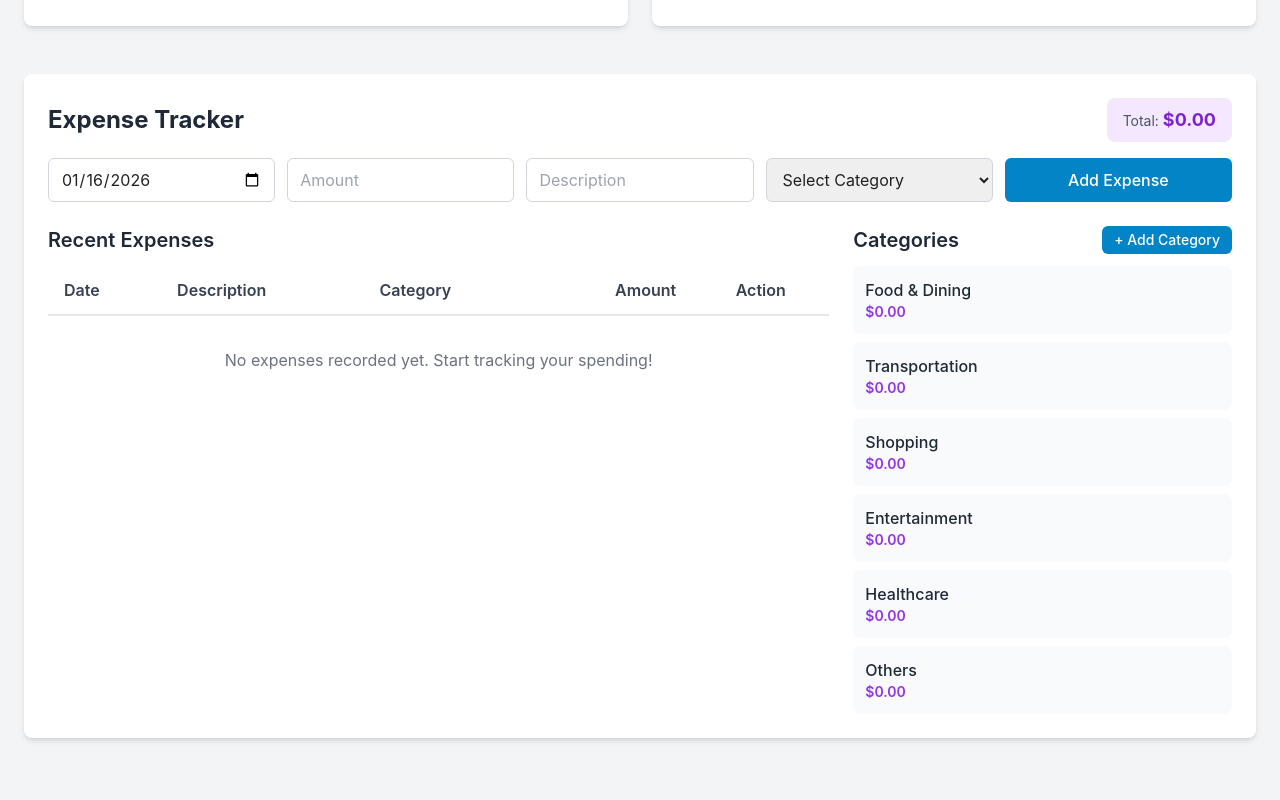
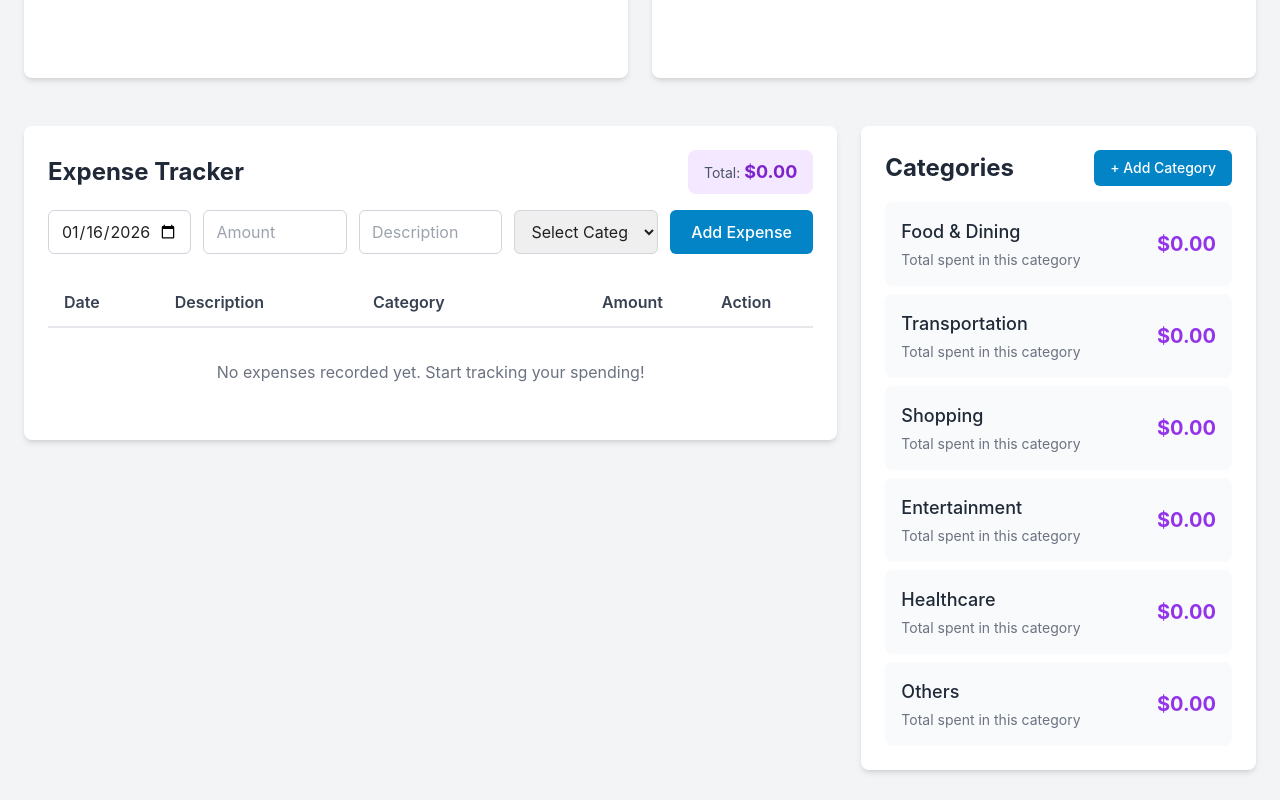
Before and after one commit to hfakeeeeee/Trackly, a React (Vite) app: page / in a window 1280 px wide. Shown: the part 1560-2360 px from the top of the page. Built offline with nearby package versions, Linux system fonts and the light colour scheme.

Commit message:
Separate category, Financial Overview Chart Size Increased

```diff
--- a/src/App.tsx
+++ b/src/App.tsx
@@ -9,6 +9,7 @@ import { Bills } from './components/Bills';
 import { ExpenseTracker } from './components/ExpenseTracker';
 import { ExpenseChart } from './components/ExpenseChart';
 import { FinancialOverviewChart } from './components/FinancialOverviewChart';
+import { CategoryManager } from './components/CategoryManager';
 
 function App() {
   return (
@@ -35,8 +36,15 @@ function App() {
             <ExpenseChart />
           </div>
 
-          {/* Row 4: Expense Tracker (Full Width) */}
-          <ExpenseTracker />
+          {/* Row 4: Expense Tracker + Category Manager */}
+          <div className="grid grid-cols-1 lg:grid-cols-3 gap-6 mb-6">
+            <div className="lg:col-span-2">
+              <ExpenseTracker />
+            </div>
+            <div className="lg:col-span-1">
+              <CategoryManager />
+            </div>
+          </div>
         </main>
 
         <footer className="bg-white border-t border-gray-200 mt-12">
--- /dev/null
+++ b/src/components/CategoryManager.tsx
@@ -0,0 +1,75 @@
+import React, { useState } from 'react';
+import { useApp } from '../AppContext';
+
+export const CategoryManager: React.FC = () => {
+  const { categories, addCategory } = useApp();
+  const [newCategory, setNewCategory] = useState('');
+  const [showAddCategory, setShowAddCategory] = useState(false);
+
+  const handleAddCategory = () => {
+    if (newCategory.trim()) {
+      addCategory(newCategory.trim());
+      setNewCategory('');
+      setShowAddCategory(false);
+    }
+  };
+
+  const formatCurrency = (amount: number) => {
+    return new Intl.NumberFormat('en-US', {
+      style: 'currency',
+      currency: 'USD',
+    }).format(amount);
+  };
+
+  return (
+    <section className="bg-white rounded-lg shadow-md p-6 mb-6">
+      <div className="flex justify-between items-center mb-4">
+        <h2 className="text-2xl font-bold text-gray-800">Categories</h2>
+        <button
+          onClick={() => setShowAddCategory(!showAddCategory)}
+          className="bg-primary-600 text-white px-4 py-2 rounded-md hover:bg-primary-700 transition-colors text-sm font-medium"
+        >
+          {showAddCategory ? 'Cancel' : '+ Add Category'}
+        </button>
+      </div>
+
+      {showAddCategory && (
+        <div className="mb-4 flex gap-2">
+          <input
+            type="text"
+            placeholder="New category name"
+            value={newCategory}
+            onChange={(e) => setNewCategory(e.target.value)}
+            onKeyPress={(e) => e.key === 'Enter' && handleAddCategory()}
+            className="flex-1 px-3 py-2 border border-gray-300 rounded-md focus:outline-none focus:ring-2 focus:ring-primary-500"
+          />
+          <button
+            onClick={handleAddCategory}
+            className="bg-primary-600 text-white px-6 py-2 rounded-md hover:bg-primary-700 transition-colors font-medium"
+          >
+            Add
+          </button>
+        </div>
+      )}
+
+      <div className="space-y-2">
+        {categories.map((cat) => (
+          <div
+            key={cat.id}
+            className="bg-gray-50 p-4 rounded-lg flex justify-between items-center hover:bg-gray-100 transition-colors"
+          >
+            <div>
+              <p className="font-medium text-gray-800 text-lg">{cat.name}</p>
+              <p className="text-sm text-gray-500 mt-1">Total spent in this category</p>
+            </div>
+            <div className="text-right">
+              <p className="text-xl font-bold text-purple-600">
+                {formatCurrency(cat.total)}
+              </p>
+            </div>
+          </div>
+        ))}
+      </div>
+    </section>
+  );
+};
--- a/src/components/ExpenseTracker.tsx
+++ b/src/components/ExpenseTracker.tsx
@@ -2,13 +2,11 @@ import React, { useState } from 'react';
 import { useApp } from '../AppContext';
 
 export const ExpenseTracker: React.FC = () => {
-  const { expenses, categories, addExpense, removeExpense, addCategory } = useApp();
+  const { expenses, categories, addExpense, removeExpense } = useApp();
   const [date, setDate] = useState(new Date().toISOString().split('T')[0]);
   const [amount, setAmount] = useState('');
   const [description, setDescription] = useState('');
   const [category, setCategory] = useState('');
-  const [newCategory, setNewCategory] = useState('');
-  const [showAddCategory, setShowAddCategory] = useState(false);
 
   const handleSubmit = (e: React.FormEvent) => {
     e.preventDefault();
@@ -22,15 +20,6 @@ export const ExpenseTracker: React.FC = () => {
       setAmount('');
       setDescription('');
       setDate(new Date().toISOString().split('T')[0]);
-    }
-  };
-
-  const handleAddCategory = () => {
-    if (newCategory.trim()) {
-      addCategory(newCategory.trim());
-      setCategory(newCategory.trim());
-      setNewCategory('');
-      setShowAddCategory(false);
     }
   };
 
@@ -96,10 +85,7 @@ export const ExpenseTracker: React.FC = () => {
         </button>
       </form>
 
-      <div className="grid grid-cols-1 lg:grid-cols-3 gap-6">
       {/* Expenses Table */}
-        <div className="lg:col-span-2">
-          <h3 className="text-xl font-semibold text-gray-800 mb-3">Recent Expenses</h3>
       <div className="overflow-x-auto">
         <table className="w-full">
           <thead>
@@ -145,55 +131,6 @@ export const ExpenseTracker: React.FC = () => {
           </tbody>
         </table>
       </div>
-        </div>
-
-        {/* Category Management */}
-        <div>
-          <div className="flex justify-between items-center mb-3">
-            <h3 className="text-xl font-semibold text-gray-800">Categories</h3>
-            <button
-              onClick={() => setShowAddCategory(!showAddCategory)}
-              className="bg-primary-600 text-white px-3 py-1 rounded-md hover:bg-primary-700 transition-colors text-sm font-medium"
-            >
-              {showAddCategory ? 'Cancel' : '+ Add Category'}
-            </button>
-          </div>
-
-          {showAddCategory && (
-            <div className="mb-3 flex gap-2">
-              <input
-                type="text"
-                placeholder="New category"
-                value={newCategory}
-                onChange={(e) => setNewCategory(e.target.value)}
-                className="flex-1 px-3 py-2 border border-gray-300 rounded-md focus:outline-none focus:ring-2 focus:ring-primary-500"
-              />
-              <button
-                onClick={handleAddCategory}
-                className="bg-primary-600 text-white px-4 py-2 rounded-md hover:bg-primary-700 transition-colors"
-              >
-                Add
-              </button>
-            </div>
-          )}
-
-          <div className="space-y-2">
-            {categories.map((cat) => (
-              <div
-                key={cat.id}
-                className="bg-gray-50 p-3 rounded-lg flex justify-between items-center"
-              >
-                <div>
-                  <p className="font-medium text-gray-800">{cat.name}</p>
-                  <p className="text-sm text-purple-600 font-semibold">
-                    {formatCurrency(cat.total)}
-                  </p>
-                </div>
-              </div>
-            ))}
-          </div>
-        </div>
-      </div>
     </section>
   );
 };
--- a/src/components/FinancialOverviewChart.tsx
+++ b/src/components/FinancialOverviewChart.tsx
@@ -43,7 +43,7 @@ export const FinancialOverviewChart: React.FC = () => {
       <h2 className="text-2xl font-bold text-gray-800 mb-4">Financial Overview</h2>
 
       {chartData.length === 0 ? (
-        <div className="flex items-center justify-center h-80 text-gray-500">
+        <div className="flex items-center justify-center h-64 text-gray-500">
           <div className="text-center">
             <svg
               className="mx-auto h-12 w-12 text-gray-400 mb-3"
@@ -63,7 +63,8 @@ export const FinancialOverviewChart: React.FC = () => {
           </div>
         </div>
       ) : (
-        <div className="h-80">
+        <div>
+          <div className="h-64">
             <ResponsiveContainer width="100%" height="100%">
               <PieChart>
                 <Pie
@@ -72,7 +73,7 @@ export const FinancialOverviewChart: React.FC = () => {
                   cy="50%"
                   labelLine={false}
                   label={({ name, percent }) => `${name}: ${(percent * 100).toFixed(1)}%`}
-                outerRadius={100}
+                  outerRadius={80}
                   fill="#8884d8"
                   dataKey="value"
                 >
@@ -84,31 +85,32 @@ export const FinancialOverviewChart: React.FC = () => {
                 <Legend />
               </PieChart>
             </ResponsiveContainer>
+          </div>
 
           {/* Summary Cards */}
-          <div className="grid grid-cols-2 gap-3 mt-4">
+          <div className="grid grid-cols-2 gap-2 mt-3">
             {totalDebt > 0 && (
-              <div className="bg-red-50 p-3 rounded-lg">
-                <p className="text-sm text-gray-600">Debt</p>
-                <p className="text-lg font-bold text-red-600">{formatCurrency(totalDebt)}</p>
+              <div className="bg-red-50 p-2 rounded-lg">
+                <p className="text-xs text-gray-600">Debt</p>
+                <p className="text-sm font-bold text-red-600">{formatCurrency(totalDebt)}</p>
               </div>
             )}
             {totalBills > 0 && (
-              <div className="bg-orange-50 p-3 rounded-lg">
-                <p className="text-sm text-gray-600">Bills</p>
-                <p className="text-lg font-bold text-orange-600">{formatCurrency(totalBills)}</p>
+              <div className="bg-orange-50 p-2 rounded-lg">
+                <p className="text-xs text-gray-600">Bills</p>
+                <p className="text-sm font-bold text-orange-600">{formatCurrency(totalBills)}</p>
               </div>
             )}
             {totalSavings > 0 && (
-              <div className="bg-green-50 p-3 rounded-lg">
-                <p className="text-sm text-gray-600">Savings</p>
-                <p className="text-lg font-bold text-green-600">{formatCurrency(totalSavings)}</p>
+              <div className="bg-green-50 p-2 rounded-lg">
+                <p className="text-xs text-gray-600">Savings</p>
+                <p className="text-sm font-bold text-green-600">{formatCurrency(totalSavings)}</p>
               </div>
             )}
             {totalExpenses > 0 && (
-              <div className="bg-purple-50 p-3 rounded-lg">
-                <p className="text-sm text-gray-600">Expenses</p>
-                <p className="text-lg font-bold text-purple-600">{formatCurrency(totalExpenses)}</p>
+              <div className="bg-purple-50 p-2 rounded-lg">
+                <p className="text-xs text-gray-600">Expenses</p>
+                <p className="text-sm font-bold text-purple-600">{formatCurrency(totalExpenses)}</p>
               </div>
             )}
           </div>
--- a/src/components/Overview.tsx
+++ b/src/components/Overview.tsx
@@ -29,7 +29,7 @@ export const Overview: React.FC = () => {
   return (
     <section className="bg-white rounded-lg shadow-md p-6 mb-6">
       <h2 className="text-2xl font-bold text-gray-800 mb-4">Overview</h2>
-      <div className="grid grid-cols-1 md:grid-cols-2 lg:grid-cols-4 gap-4">
+      <div className="space-y-4">
         <div>
           <label className="block text-sm font-medium text-gray-700 mb-2">Start Date</label>
           <input
```
Also changed, not shown: src/components/Header.tsx (+5 -2 lines). Lines whose indentation alone changed are shown as unchanged.
